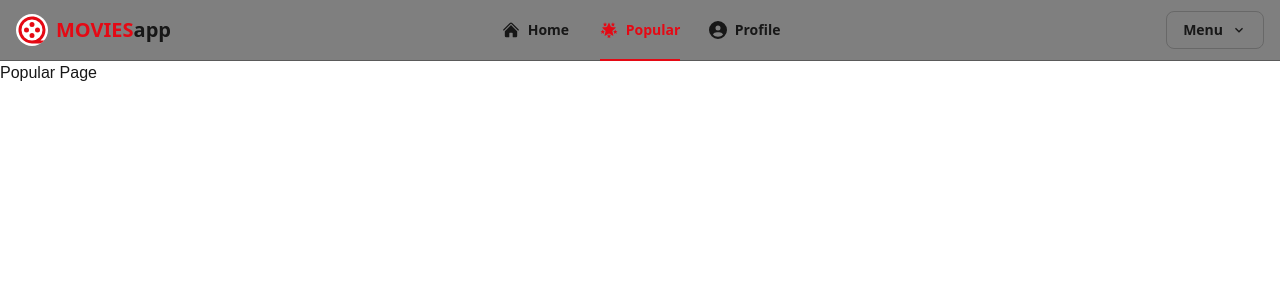
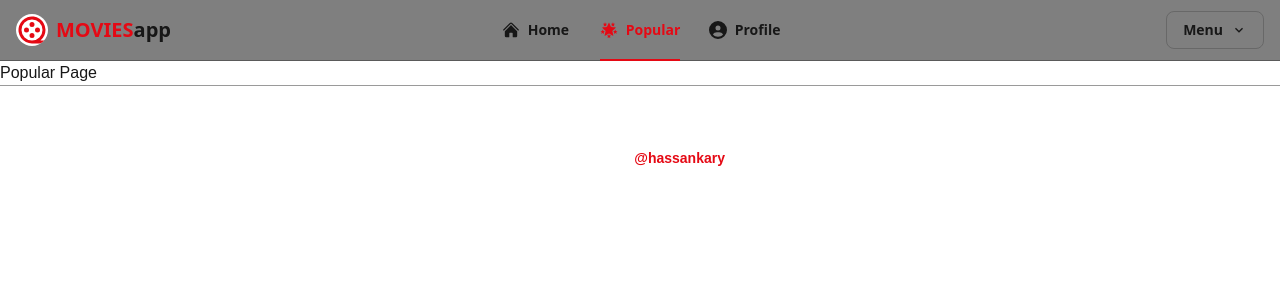
Before and after one commit to hassankary/movies-app, a Next.js app: page /popular in a window 1280 px wide. Shown: the top 300 px of the page. Built offline with nearby package versions, Linux system fonts and the light colour scheme; what tailwindcss-animated would draw is missing.

Commit message:
add: Footer & Card components

```diff
--- /dev/null
+++ b/src/app/components/Card.tsx
@@ -0,0 +1,54 @@
+"use client";
+import Image from "next/image";
+import { MdOutlineFavorite } from "react-icons/md";
+import { FaStar } from "react-icons/fa6";
+
+interface CardProps {
+  src: string;
+  alt: string;
+  title: string;
+  release: string;
+  rating: number;
+  toggleLike: () => void;
+  likedMovies: boolean;
+}
+
+export const Card: React.FC<CardProps> = (props) => {
+  const { src, alt, title, release, rating, toggleLike, likedMovies } = props;
+
+  return (
+    <div className="hover:scale-105 transition-all duration-300 ease-out">
+      <div
+        className={`animate-fade-up animate-duration-500 group relative h-full w-full flex flex-col bg-[#212121] rounded-2xl overflow-hidden hover:ring-2 hover:ring-offset-2 hover:ring-offset-[#141414] hover:ring-[#E50914] transition-all duration-300 ease-in-out`}
+      >
+        <Image
+          src={src}
+          alt={alt}
+          height={192}
+          width={288}
+          unoptimized
+          className="object-cover aspect-[4/6]"
+        />
+        <div className="absolute h-full w-full bg-gradient-to-t from-transparent group-hover:from-[#141414] transition-all duration-300 ease-out"></div>
+        <article className="absolute -bottom-10 group-hover:bottom-3 group-hover:sm:bottom-4 w-full flex flex-col px-3 sm:px-4 transition-all duration-300 ease-in-out">
+          <h1 className="font-semibold text-[0.625rem] md:text-[1rem] truncate">
+            {title}
+          </h1>
+          <p className="text-[0.625rem] md:text-xs truncate">{release}</p>
+        </article>
+        <div className="absolute top-0 left-0 mt-3 ml-2 flex items-center justify-center gap-1 font-normal text-[14px] text-yellow-400 truncate">
+          <FaStar className="h-4 w-4 rounded-full" />
+          <span className="font-semibold">{rating}</span>
+        </div>
+        <button
+          onClick={toggleLike}
+          className={`${
+            likedMovies ? "text-[#E50914]" : "text-white"
+          } absolute top-0 right-0 mt-2 mr-2`}
+        >
+          <MdOutlineFavorite className=" h-7 w-7 rounded-full bg-black p-1" />
+        </button>
+      </div>
+    </div>
+  );
+};
--- /dev/null
+++ b/src/app/components/Footer.tsx
@@ -0,0 +1,24 @@
+"use client";
+import { usePathname } from "next/navigation";
+
+export default function Footer() {
+  const pathname = usePathname();
+
+  return (
+    <div
+      className={`${pathname === "/login" ? "hidden" : ""}
+      container mx-auto xl:max-w-7xl `}
+    >
+      <div className="flex flex-col space-y-4 py-[25px] sm:py-[32px] lg:py-10 border-t border-[#363636]/50">
+        <div className="flex justify-center">
+          <div className="flex flex-col pl-6 justify-center items-center font-semibold text-left text-[12px] sm:text-sm text-white space-y-[2px]">
+            <h1>&copy; 2024 MVApp. All right reserved.</h1>
+            <h1>
+              Built by <span className="text-[#E50914]">@hassankary</span>
+            </h1>
+          </div>
+        </div>
+      </div>
+    </div>
+  );
+}
--- a/src/app/layout.tsx
+++ b/src/app/layout.tsx
@@ -2,6 +2,7 @@ import type { Metadata } from "next";
 import localFont from "next/font/local";
 import "./globals.css";
 import Navbar from "./components/Navbar";
+import Footer from "./components/Footer";
 
 const geistSans = localFont({
   src: "./fonts/GeistVF.woff",
@@ -31,6 +32,7 @@ export default function RootLayout({
       >
         <Navbar/>
         {children}
+        <Footer/>
       </body>
     </html>
   );
```
